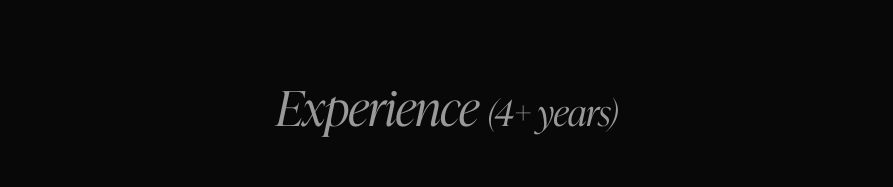
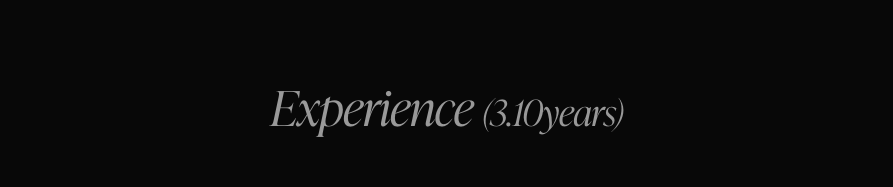
Before and after one commit to andrew-0210/portfolio-0.1, a Next.js app: page / in a window 1280 px wide. Shown: the part 4880-5067 px from the top of the page, without its empty margins (193-1086 px from the left). Built offline with nearby package versions, Linux system fonts and the light colour scheme.

Commit message:
Calculate and display experience duration dynamically

```diff
--- a/src/components/section/Experience.tsx
+++ b/src/components/section/Experience.tsx
@@ -1,12 +1,23 @@
 import { companyList } from "@/constants/data";
 
 export default function Experience() {
+ const startDate = new Date(2021, 10);
+  const today = new Date();
+
+  let years = today.getFullYear() - startDate.getFullYear();
+  let months = today.getMonth() - startDate.getMonth();
+
+  if (months < 0) {
+    years--;
+    months += 12;
+  }
+
 	return (
 		<section className="container py-[4.385rem] px-[1.125rem]">
 			<h2 className="font-display text-center text-[2rem] md:text-[3rem] text-[#999999]">
 				Experience{" "}
 				<span className="text-[1.5rem] md:text-[2.25rem] ">
-					({`${new Date().getFullYear() - 2021}+ years`})
+					({years}.{months}years)
 				</span>
 			</h2>
 			<div className="md:grid md:grid-cols-12">
```
